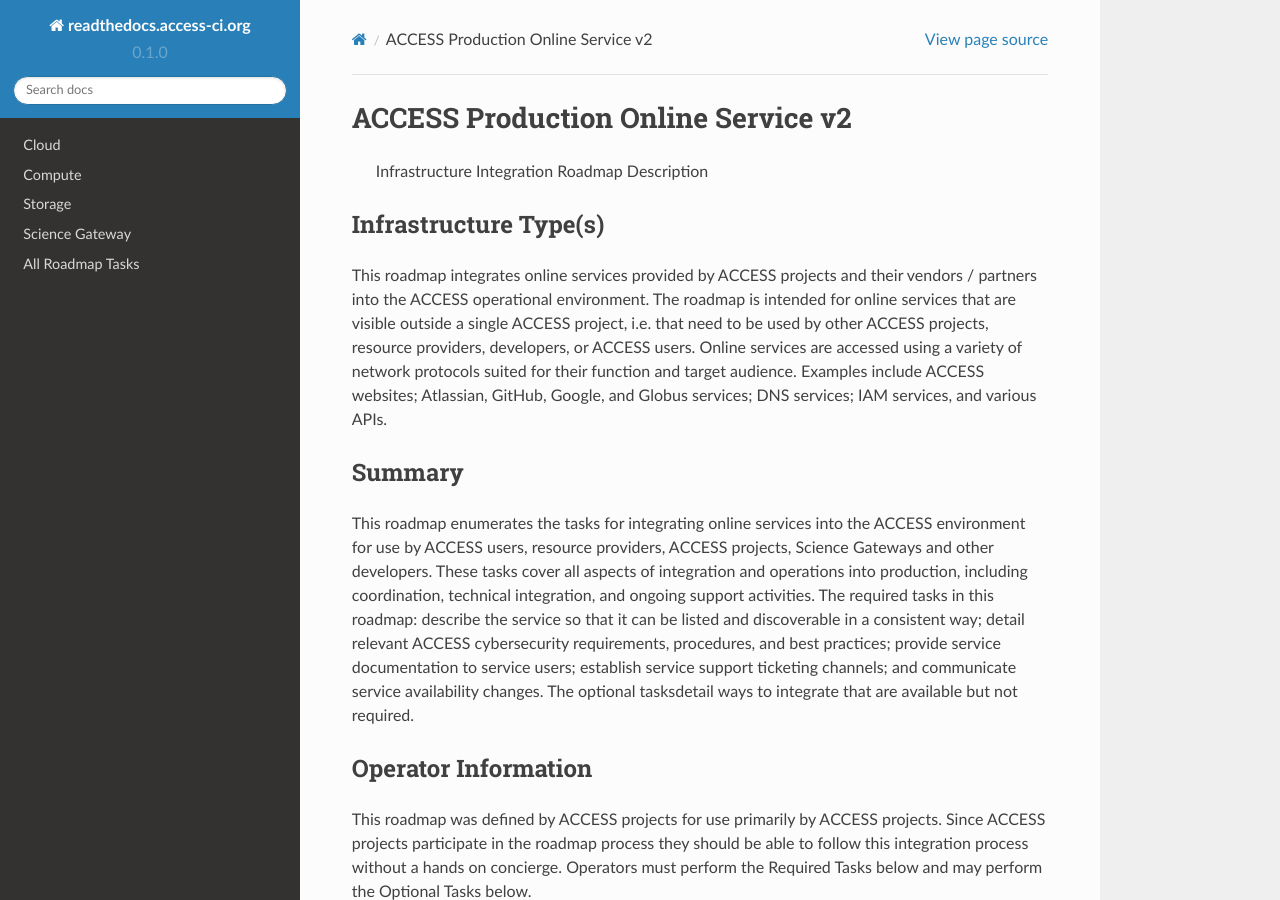
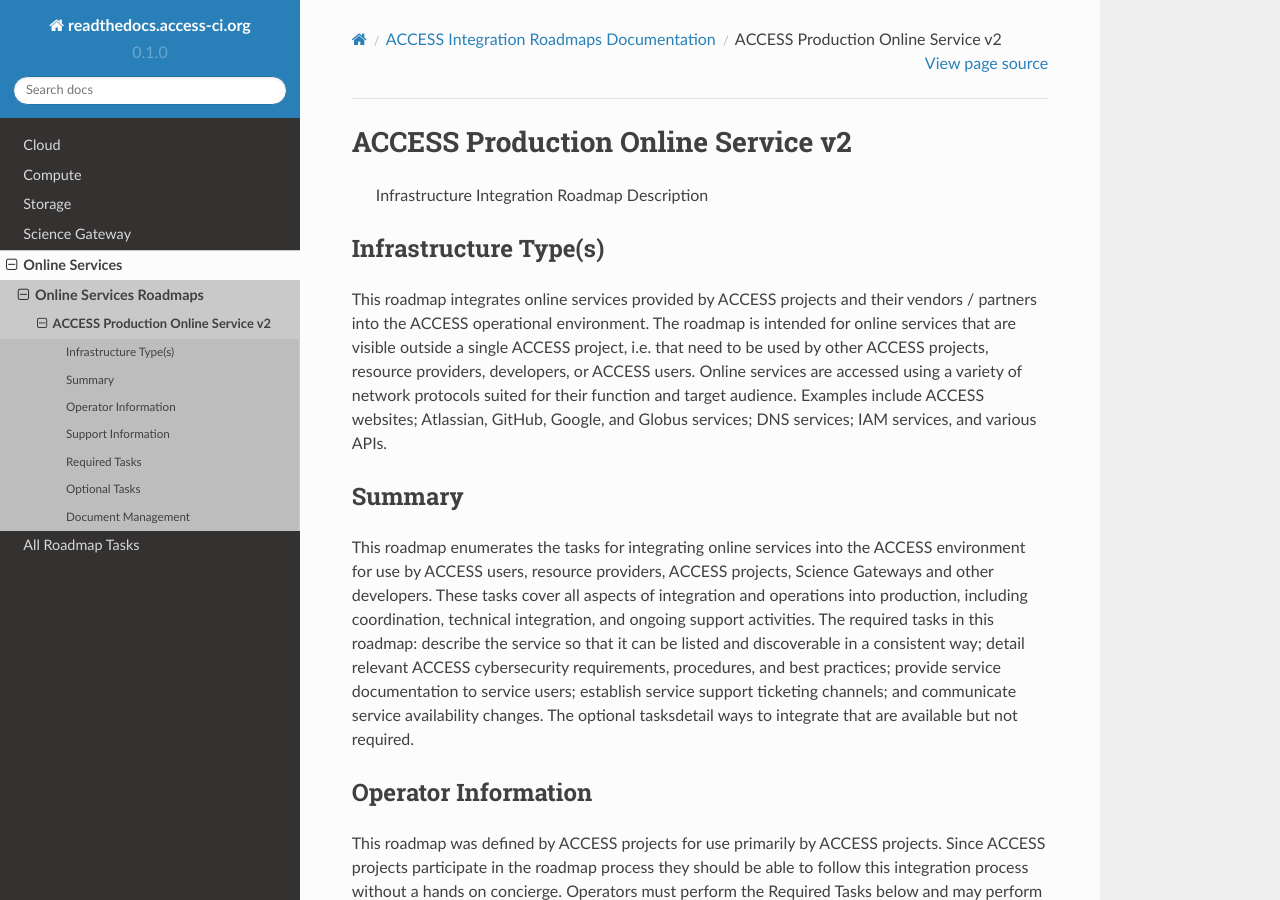
Before and after one commit to esiegmann/Integration_Roadmaps, a Sphinx documentation site: the page built from docs/source/onlineservices/ACCESS_Production_Online_Service_v2_-_Integration_Roadmap_Description.md, in a window 1280 px wide and 900 px high. Built offline with Sphinx 7.4.7 and the Read the Docs theme 2.0.0, drawn with Linux system fonts in a browser that asks for light colours.

Commit message:
Add Online Services Track changes

```diff
--- a/docs/source/index.rst
+++ b/docs/source/index.rst
@@ -16,4 +16,5 @@ Integration Roadmap Tracks
    Compute </compute/index>
    Storage </storage/index>
    Science Gateway </gateway/index>
+   Online Services </onlineservices/index>
    All Roadmap Tasks </tasks/index>
--- /dev/null
+++ b/docs/source/onlineservices/index.rst
@@ -0,0 +1,15 @@
+ACCESS Integration Roadmaps Documentation
+=========================================
+
+.. warning::
+
+   This project is under active development.
+
+Online Services Roadmaps
+************************
+
+.. toctree::
+   :maxdepth: 1
+   :glob:
+
+   ACCESS_Production_Online_Service_v2_-_Integration_Roadmap_Description
```
